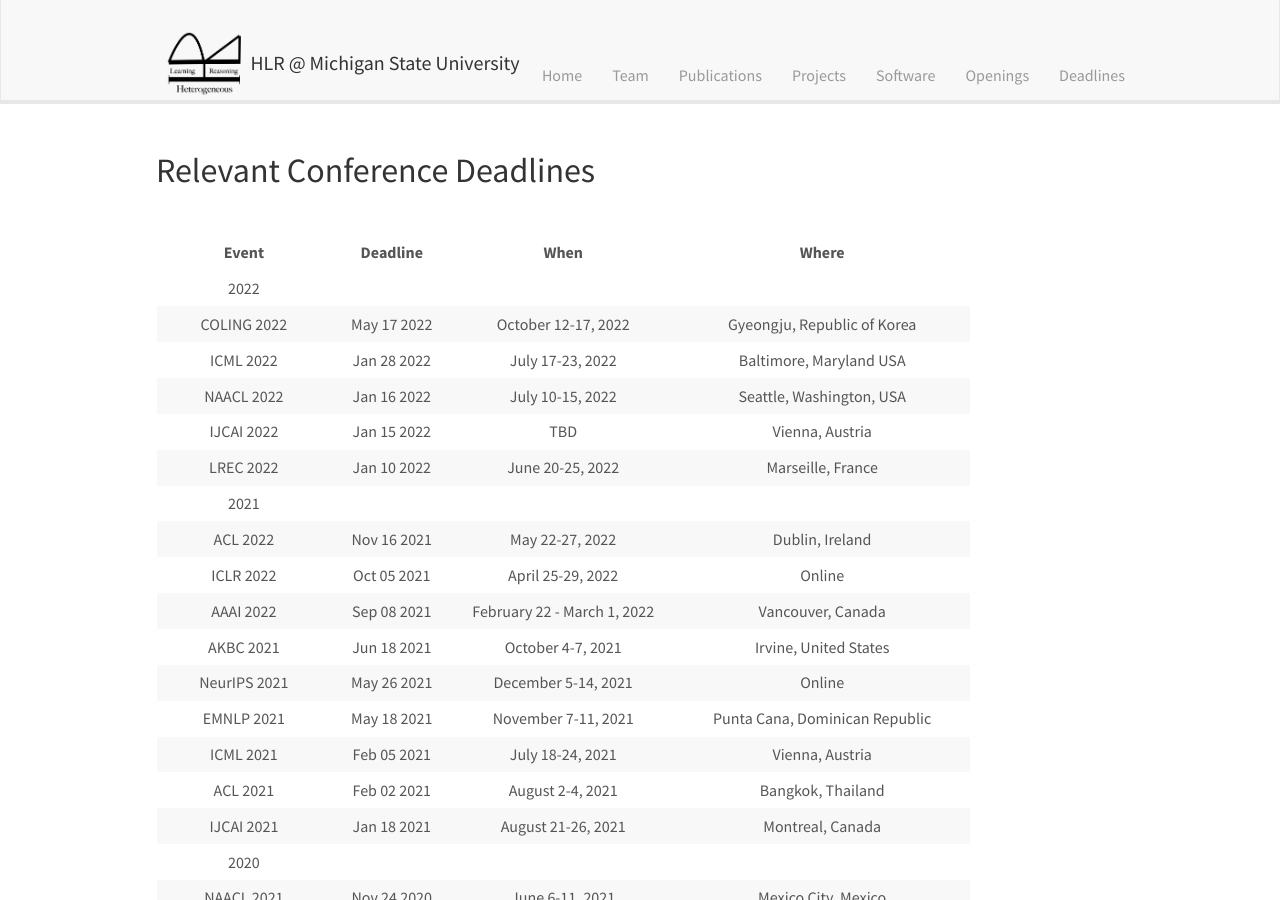
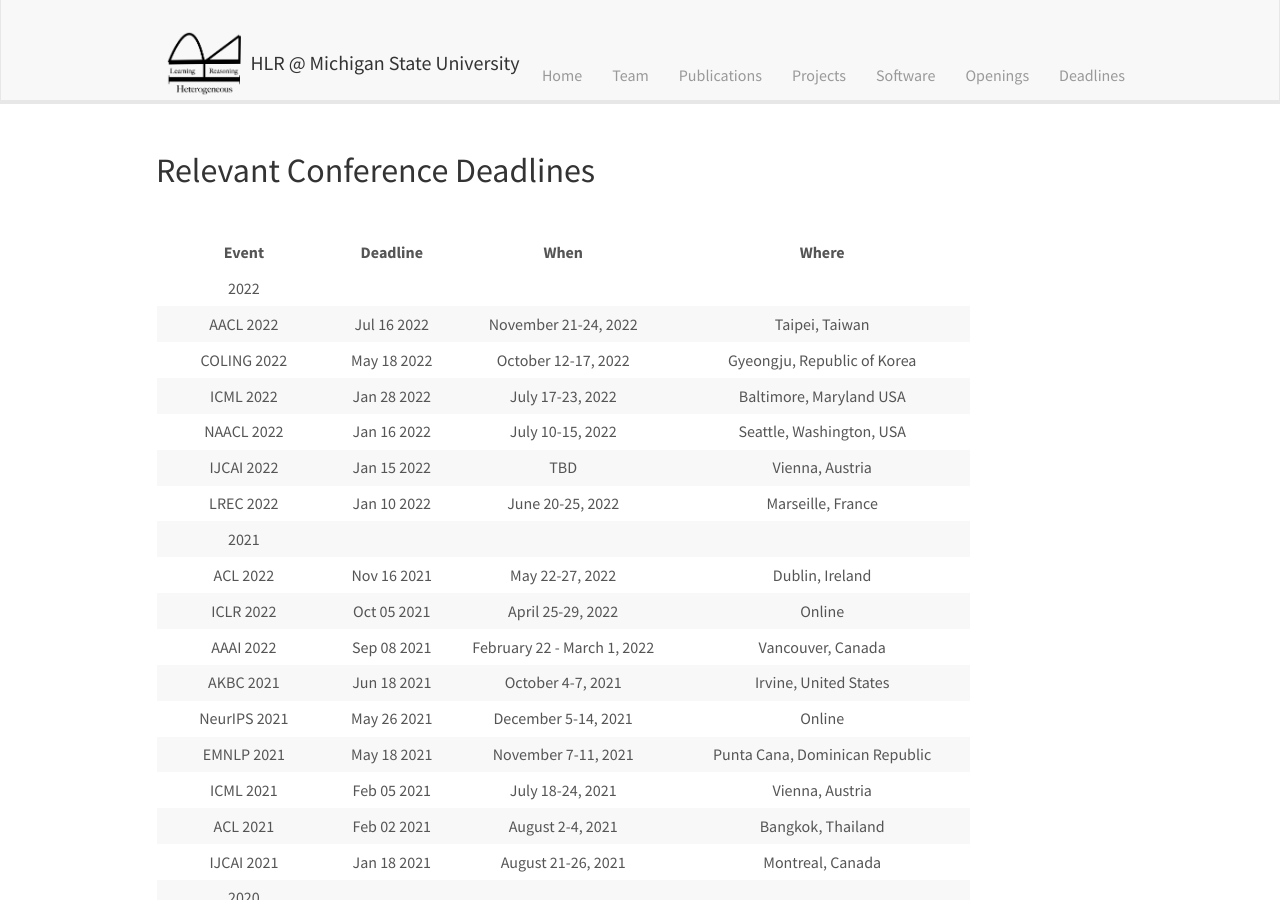
Before and after one commit to HLR/HLR.github.io, a Jekyll site: the page built from _pages/deadlines.md, in a window 1280 px wide and 900 px high. Built offline with Jekyll 4.4.1, drawn with Linux system fonts in a browser that asks for light colours; nearby versions of some CDN libraries.

Commit message:
Update deadlines.md

```diff
--- a/_pages/deadlines.md
+++ b/_pages/deadlines.md
@@ -15,7 +15,8 @@
 | Event  |  Deadline  | When  |  Where  |
 |:-:|:-:|:-:|:-:|
 | 2022 |  |  |  |
-| &nbsp; COLING 2022  &nbsp; | &nbsp;  May 17 2022     &nbsp; | &nbsp;  October 12-17, 2022   &nbsp; | &nbsp;   Gyeongju, Republic of Korea  &nbsp; |
+| &nbsp; AACL 2022  &nbsp; | &nbsp;  Jul 16 2022     &nbsp; | &nbsp;  November 21-24, 2022   &nbsp; | &nbsp; Taipei, Taiwan  &nbsp; |
+| &nbsp; COLING 2022  &nbsp; | &nbsp;  May 18 2022     &nbsp; | &nbsp;  October 12-17, 2022   &nbsp; | &nbsp;   Gyeongju, Republic of Korea  &nbsp; |
 | &nbsp; ICML 2022  &nbsp; | &nbsp;  Jan 28 2022     &nbsp; | &nbsp;  July 17-23, 2022   &nbsp; | &nbsp;   Baltimore, Maryland USA  &nbsp; |
 | &nbsp; NAACL 2022  &nbsp; | &nbsp;  Jan 16 2022     &nbsp; | &nbsp;  July 10-15, 2022   &nbsp; | &nbsp;  Seattle, Washington, USA  &nbsp; |
 | &nbsp; IJCAI 2022  &nbsp; | &nbsp;  Jan 15 2022     &nbsp; | &nbsp;  TBD   &nbsp; | &nbsp;  Vienna, Austria  &nbsp; |
```
